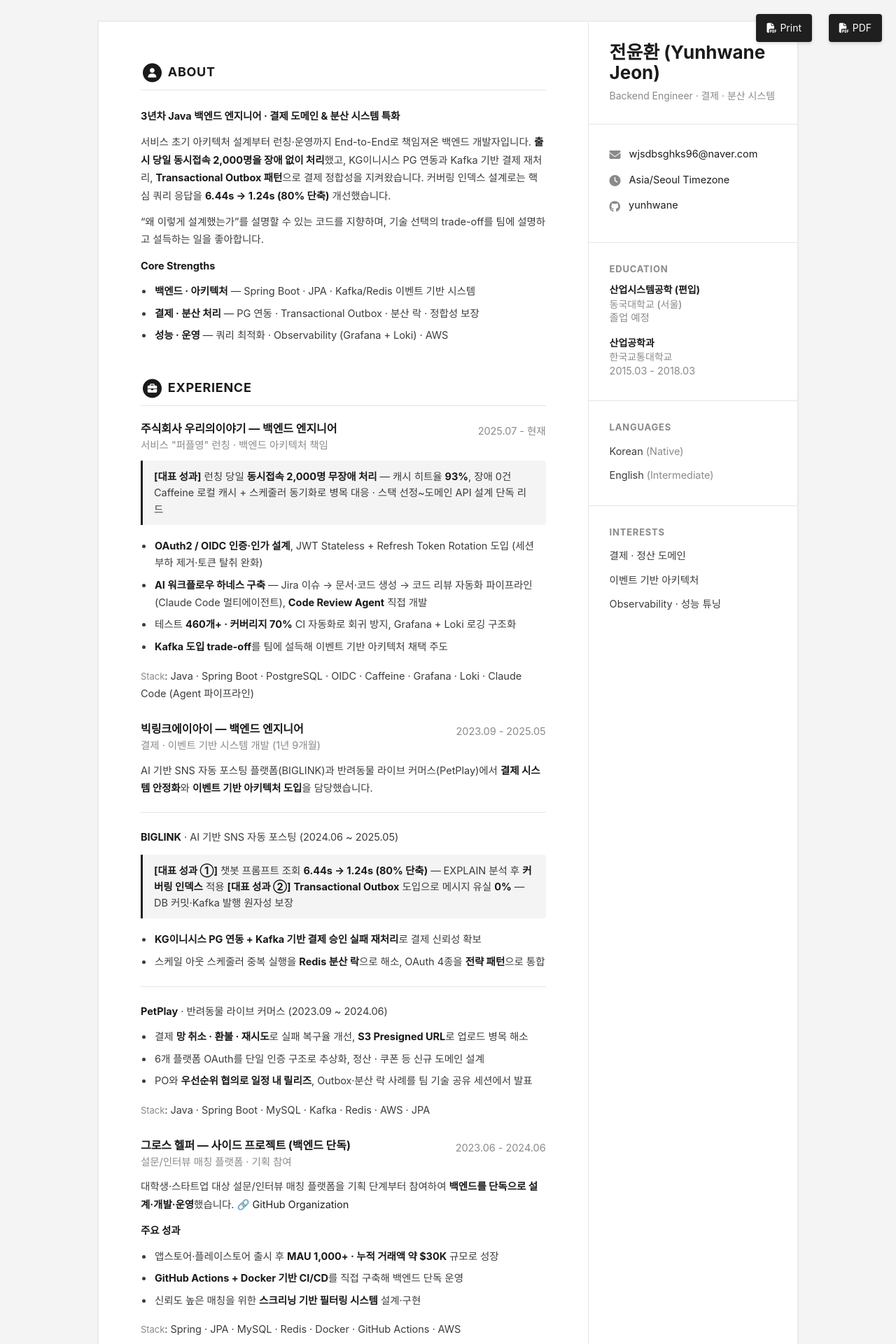
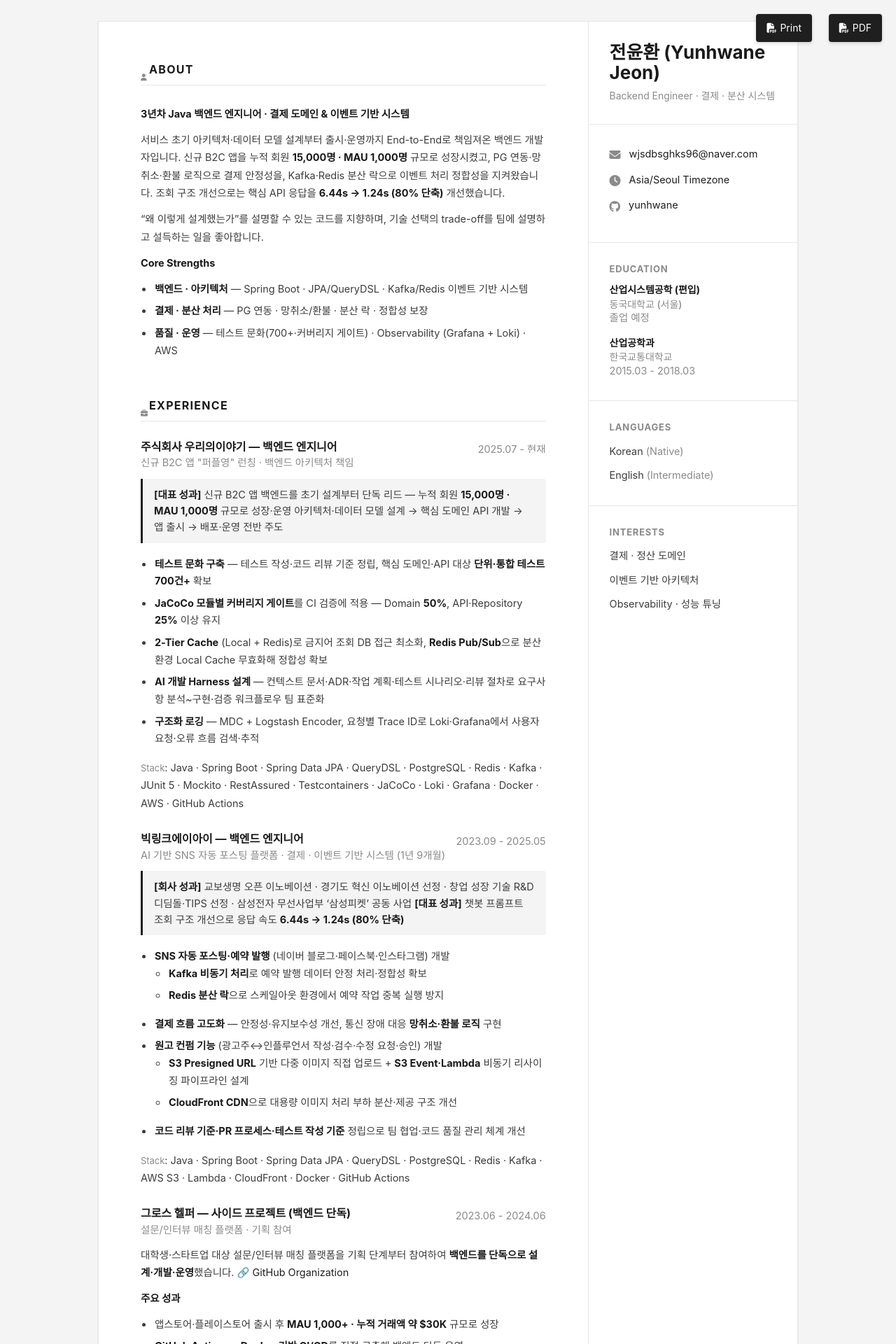
Before and after one commit to yunhwane/portfolio, a Jekyll site: the page built from index.html, in a window 1280 px wide. Shown: the top 1920 px of the page at 70% size. Built offline with Jekyll 4.4.1, drawn with Linux system fonts in a browser that asks for light colours; some web fonts are replaced; some of the changed text lies outside the part shown.

Commit message:
refactor(content): 경력 내용 노션 기준 갱신·OSS 머지건만·테마 다듬기
- 퍼플영: 회원 15K·MAU 1K, 테스트 700+·JaCoCo 게이트, 2-Tier Cache, AI Harness, 구조화 로깅
- 빅링크: 노션 내용으로 교체(PetPlay 제거), 수상/선정 실적을 회사 성과 콜아웃으로
- About 자기소개 새 팩트 기준 정리
- OSS: In Review 3건 제거, Merged 6건만 유지
- 테마: 섹션 타이틀 원형 아이콘 배지 제거·자간/여백 확대 (refresh.cv 톤)

Co-Authored-By: Claude Opus 4.8 (1M context) <noreply@anthropic.com>

```diff
--- a/_data/data.yml
+++ b/_data/data.yml
@@ -57,21 +57,21 @@ sidebar:
 career-profile:
   title: About
   summary: |
-    **3년차 Java 백엔드 엔지니어 · 결제 도메인 & 분산 시스템 특화**
+    **3년차 Java 백엔드 엔지니어 · 결제 도메인 & 이벤트 기반 시스템**
 
-    서비스 초기 아키텍처 설계부터 런칭·운영까지 End-to-End로 책임져온 백엔드 개발자입니다.
-    **출시 당일 동시접속 2,000명을 장애 없이 처리**했고, KG이니시스 PG 연동과 Kafka 기반 결제 재처리,
-    **Transactional Outbox 패턴**으로 결제 정합성을 지켜왔습니다.
-    커버링 인덱스 설계로는 핵심 쿼리 응답을 **6.44s → 1.24s (80% 단축)** 개선했습니다.
+    서비스 초기 아키텍처·데이터 모델 설계부터 출시·운영까지 End-to-End로 책임져온 백엔드 개발자입니다.
+    신규 B2C 앱을 누적 회원 **15,000명 · MAU 1,000명** 규모로 성장시켰고, PG 연동·망취소·환불 로직으로 결제 안정성을,
+    Kafka·Redis 분산 락으로 이벤트 처리 정합성을 지켜왔습니다.
+    조회 구조 개선으로는 핵심 API 응답을 **6.44s → 1.24s (80% 단축)** 개선했습니다.
 
     "왜 이렇게 설계했는가"를 설명할 수 있는 코드를 지향하며, 기술 선택의 trade-off를
     팀에 설명하고 설득하는 일을 좋아합니다.
 
     **Core Strengths**
 
-    - **백엔드 · 아키텍처** — Spring Boot · JPA · Kafka/Redis 이벤트 기반 시스템
-    - **결제 · 분산 처리** — PG 연동 · Transactional Outbox · 분산 락 · 정합성 보장
-    - **성능 · 운영** — 쿼리 최적화 · Observability (Grafana + Loki) · AWS
+    - **백엔드 · 아키텍처** — Spring Boot · JPA/QueryDSL · Kafka/Redis 이벤트 기반 시스템
+    - **결제 · 분산 처리** — PG 연동 · 망취소/환불 · 분산 락 · 정합성 보장
+    - **품질 · 운영** — 테스트 문화(700+·커버리지 게이트) · Observability (Grafana + Loki) · AWS
 
 
 education:
@@ -91,44 +91,36 @@ experiences:
   info:
   - role: 주식회사 우리의이야기 — 백엔드 엔지니어
     time: 2025.07 - 현재
-    company: 서비스 "퍼플영" 런칭 · 백엔드 아키텍처 책임
+    company: 신규 B2C 앱 "퍼플영" 런칭 · 백엔드 아키텍처 책임
     details: |
-      > **[대표 성과]** 런칭 당일 **동시접속 2,000명 무장애 처리** — 캐시 히트율 **93%**, 장애 0건
-      > Caffeine 로컬 캐시 + 스케줄러 동기화로 병목 대응 · 스택 선정~도메인 API 설계 단독 리드
+      > **[대표 성과]** 신규 B2C 앱 백엔드를 초기 설계부터 단독 리드 — 누적 회원 **15,000명 · MAU 1,000명** 규모로 성장·운영
+      > 아키텍처·데이터 모델 설계 → 핵심 도메인 API 개발 → 앱 출시 → 배포·운영 전반 주도
 
-      - **OAuth2 / OIDC 인증·인가 설계**, JWT Stateless + Refresh Token Rotation 도입 (세션 부하 제거·토큰 탈취 완화)
-      - **AI 워크플로우 하네스 구축** — Jira 이슈 → 문서·코드 생성 → 코드 리뷰 자동화 파이프라인(Claude Code 멀티에이전트), **Code Review Agent** 직접 개발
-      - 테스트 **460개+ · 커버리지 70%** CI 자동화로 회귀 방지, Grafana + Loki 로깅 구조화
-      - **Kafka 도입 trade-off**를 팀에 설득해 이벤트 기반 아키텍처 채택 주도
+      - **테스트 문화 구축** — 테스트 작성·코드 리뷰 기준 정립, 핵심 도메인·API 대상 **단위·통합 테스트 700건+** 확보
+      - **JaCoCo 모듈별 커버리지 게이트**를 CI 검증에 적용 — Domain **50%**, API·Repository **25%** 이상 유지
+      - **2-Tier Cache** (Local + Redis)로 금지어 조회 DB 접근 최소화, **Redis Pub/Sub**으로 분산 환경 Local Cache 무효화해 정합성 확보
+      - **AI 개발 Harness 설계** — 컨텍스트 문서·ADR·작업 계획·테스트 시나리오·리뷰 절차로 요구사항 분석~구현·검증 워크플로우 팀 표준화
+      - **구조화 로깅** — MDC + Logstash Encoder, 요청별 Trace ID로 Loki·Grafana에서 사용자 요청·오류 흐름 검색·추적
 
-      _Stack_: Java · Spring Boot · PostgreSQL · OIDC · Caffeine · Grafana · Loki · Claude Code (Agent 파이프라인)
+      _Stack_: Java · Spring Boot · Spring Data JPA · QueryDSL · PostgreSQL · Redis · Kafka · JUnit 5 · Mockito · RestAssured · Testcontainers · JaCoCo · Loki · Grafana · Docker · AWS · GitHub Actions
 
   - role: 빅링크에이아이 — 백엔드 엔지니어
     time: 2023.09 - 2025.05
-    company: 결제 · 이벤트 기반 시스템 개발 (1년 9개월)
+    company: AI 기반 SNS 자동 포스팅 플랫폼 · 결제 · 이벤트 기반 시스템 (1년 9개월)
     details: |
-      AI 기반 SNS 자동 포스팅 플랫폼(BIGLINK)과 반려동물 라이브 커머스(PetPlay)에서
-      **결제 시스템 안정화**와 **이벤트 기반 아키텍처 도입**을 담당했습니다.
+      > **[회사 성과]** 교보생명 오픈 이노베이션 · 경기도 혁신 이노베이션 선정 · 창업 성장 기술 R&D 디딤돌·TIPS 선정 · 삼성전자 무선사업부 '삼성피켓' 공동 사업
+      > **[대표 성과]** 챗봇 프롬프트 조회 구조 개선으로 응답 속도 **6.44s → 1.24s (80% 단축)**
 
-      ---
+      - **SNS 자동 포스팅·예약 발행** (네이버 블로그·페이스북·인스타그램) 개발
+          - **Kafka 비동기 처리**로 예약 발행 데이터 안정 처리·정합성 확보
+          - **Redis 분산 락**으로 스케일아웃 환경에서 예약 작업 중복 실행 방지
+      - **결제 흐름 고도화** — 안정성·유지보수성 개선, 통신 장애 대응 **망취소·환불 로직** 구현
+      - **원고 컨펌 기능** (광고주↔인플루언서 작성·검수·수정 요청·승인) 개발
+          - **S3 Presigned URL** 기반 다중 이미지 직접 업로드 + **S3 Event·Lambda** 비동기 리사이징 파이프라인 설계
+          - **CloudFront CDN**으로 대용량 이미지 처리 부하 분산·제공 구조 개선
+      - **코드 리뷰 기준·PR 프로세스·테스트 작성 기준** 정립으로 팀 협업·코드 품질 관리 체계 개선
 
-      **BIGLINK** · AI 기반 SNS 자동 포스팅 (2024.06 ~ 2025.05)
-
-      > **[대표 성과 ①]** 챗봇 프롬프트 조회 **6.44s → 1.24s (80% 단축)** — EXPLAIN 분석 후 **커버링 인덱스** 적용
-      > **[대표 성과 ②]** **Transactional Outbox** 도입으로 메시지 유실 **0%** — DB 커밋·Kafka 발행 원자성 보장
-
-      - **KG이니시스 PG 연동 + Kafka 기반 결제 승인 실패 재처리**로 결제 신뢰성 확보
-      - 스케일 아웃 스케줄러 중복 실행을 **Redis 분산 락**으로 해소, OAuth 4종을 **전략 패턴**으로 통합
-
-      ---
-
-      **PetPlay** · 반려동물 라이브 커머스 (2023.09 ~ 2024.06)
-
-      - 결제 **망 취소 · 환불 · 재시도**로 실패 복구율 개선, **S3 Presigned URL**로 업로드 병목 해소
-      - 6개 플랫폼 OAuth를 단일 인증 구조로 추상화, 정산 · 쿠폰 등 신규 도메인 설계
-      - PO와 **우선순위 협의로 일정 내 릴리즈**, Outbox·분산 락 사례를 팀 기술 공유 세션에서 발표
-
-      _Stack_: Java · Spring Boot · MySQL · Kafka · Redis · AWS · JPA
+      _Stack_: Java · Spring Boot · Spring Data JPA · QueryDSL · PostgreSQL · Redis · Kafka · AWS S3 · Lambda · CloudFront · Docker · GitHub Actions
 
   - role: 그로스 헬퍼 — 사이드 프로젝트 (백엔드 단독)
     time: 2023.06 - 2024.06
@@ -207,10 +199,10 @@ skills:
 oss:
   title: Open Source Contributions
   intro: |
-    Keycloak · Valkey · Apache · Elastic · Trino · Hibernate 등 메이저 오픈소스의
+    Keycloak · Valkey · Apache Gravitino · Checkstyle · DSpace 등 메이저 오픈소스의
     Java 백엔드 코드베이스에 직접 기여했습니다. 대규모 코드베이스의 컨벤션을 빠르게 파악해
     **버그 수정 · 검증 로직 · CI/정적분석 · 테스트 보강** PR을 메인테이너 리뷰를 거쳐 머지시켰습니다.
-    (Merged 6 · In Review 3)
+    (Merged 6)
   contributions:
   # ── Merged ─────────────────────────────────────────────
   - title: Keycloak
@@ -243,22 +235,6 @@ oss:
     status: merged
     tagline: dspace-api 모듈의 빈 Javadoc 태그 일괄 정리 (2개 배치)
     meta: PR #12248, #12255 · Java
-  # ── In Review ──────────────────────────────────────────
-  - title: Elasticsearch
-    link: https://github.com/elastic/elasticsearch/pull/145405
-    status: open
-    tagline: search 요청 파싱 실패 시 에러 메시지 가독성 개선
-    meta: PR #145405 · Elastic · Search
-  - title: Trino
-    link: https://github.com/trinodb/trino/pull/28971
-    status: open
-    tagline: Ignite 커넥터의 음수 scale decimal 타입 처리 테스트 추가
-    meta: PR #28971 · Distributed SQL
-  - title: Hibernate Reactive
-    link: https://github.com/hibernate/hibernate-reactive/pull/3527
-    status: open
-    tagline: Hibernate ORM 6.3 세션 레벨 batch/subselect fetching API 검증 테스트
-    meta: PR #3527 · ORM
 
 
 footer: >
--- a/_sass/_base.scss
+++ b/_sass/_base.scss
@@ -183,18 +183,33 @@ p {
   padding: 60px;
   .section-title {
     text-transform: uppercase;
-    font-size: 18px;
+    font-size: 16px;
     font-weight: 700;
-    letter-spacing: 0.04em;
+    letter-spacing: 0.08em;
     color: $text-color;
     position: relative;
     margin-top: 0;
-    margin-bottom: 24px;
-    padding-bottom: 10px;
+    margin-bottom: 28px;
+    padding-bottom: 12px;
     border-bottom: 1px solid $divider;
+
+    // refresh.cv 느낌 — 원형 아이콘 배지 대신 옅은 글리프만
+    .fa-stack {
+      width: auto;
+      height: auto;
+      margin-right: 7px;
+      font-size: 0.62em;
+      vertical-align: middle;
+    }
+    .fa-circle {
+      display: none;
+    }
+    .fa-inverse {
+      color: $text-grey;
+    }
   }
   .section {
-    margin-bottom: 50px;
+    margin-bottom: 58px;
     &:last-child {
       margin-bottom: 0;
     }
```
